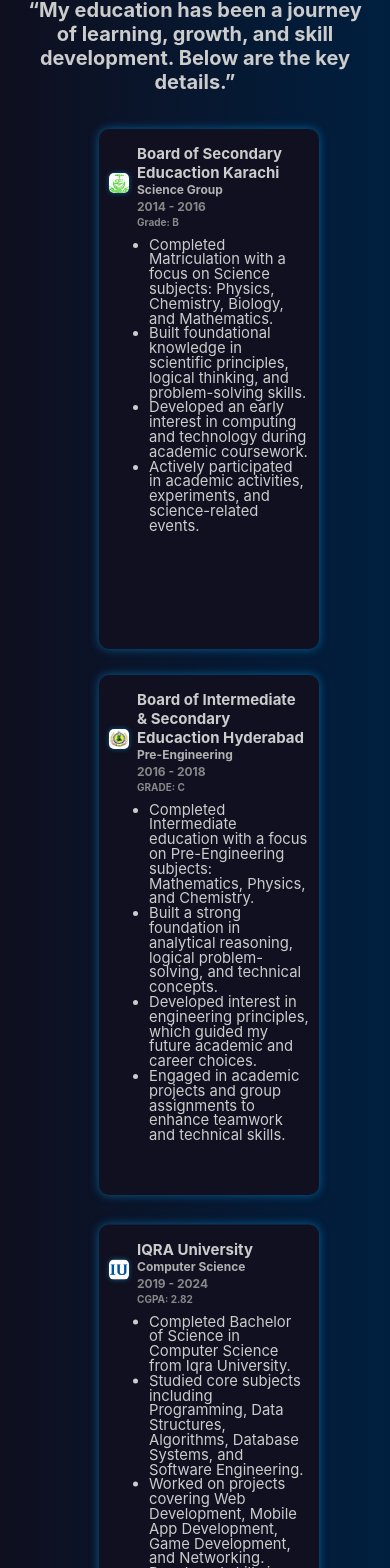
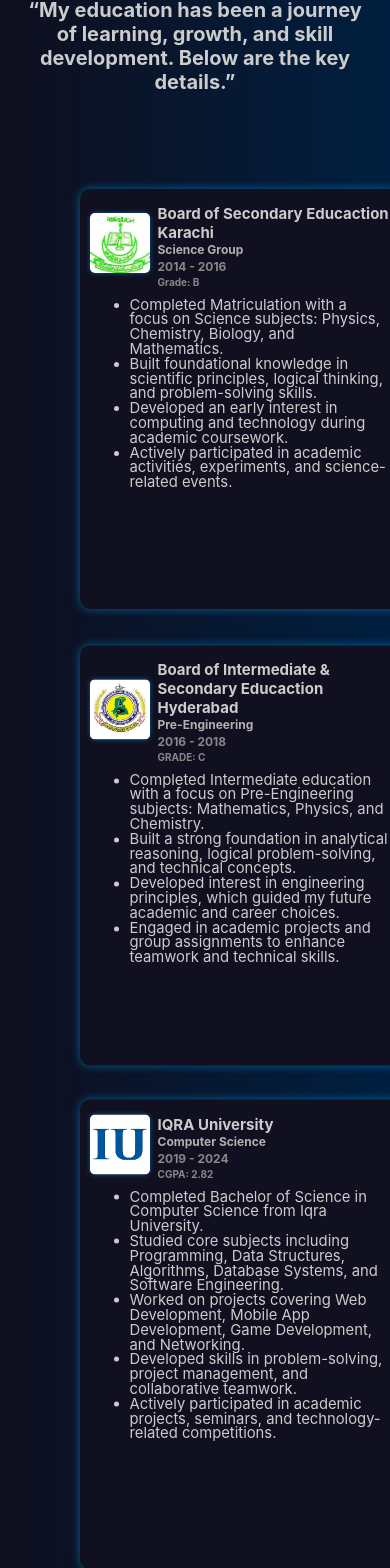
Before and after one commit to mohsinnq1/MyPortfolio, a React (Create React App) app: page / in a window 390 px wide. Shown: the part 3834-5402 px from the top of the page. Built offline with nearby package versions, Linux system fonts and the light colour scheme.

Commit message:
Update education.css

```diff
--- a/src/components/education.css
+++ b/src/components/education.css
@@ -287,7 +287,7 @@
     text-align: center;
     background: linear-gradient(90deg, #0f0f1f, #001f3f);
     padding: 100px 20px;
-    height: 1900px;
+    height: 1500px;
     color: white;
   }
 
@@ -324,8 +324,8 @@
   }
 
 .education-content-image {
-  width: 20px;
-  height: 20px;
+  width: 60px;
+  height: 60px;
   border-radius: 5px;
   overflow: hidden;
   margin-right: 8px;
@@ -333,8 +333,8 @@
   box-shadow: 0 0 5px rgba(0, 170, 255, 0.5);
 }
 .education-content-image img {
-  width: 20px;
-  height: 20px;
+  width: 60px;
+  height: 60px;
   object-fit: cover;
 }
   .education-content-info h3 {
@@ -361,7 +361,7 @@
   font-weight: bold;
 }
   .desc {
-  font-size: 12px !important;
+  font-size: 15px !important;
   line-height: 1.5;
   text-align: left;
 }
@@ -371,9 +371,9 @@
   margin: 152px 0;
   top: 380px;
   position: absolute;
-  left: calc(10% + 20px);
-  width: 200px;
-  height: 500px;
+  left: calc(5% + 20px);
+  width: 300px;
+  height: 400px;
   transform: translateY(-60%) translateX(40px);
   padding: 10px;
   border-radius: 10px;
@@ -386,11 +386,11 @@
   background: #101020;
   margin: 100px 0;
   position: absolute;
-  left: calc(10% + 20px);
-  width: 200px;
-  height: 500px;
+  left: calc(5% + 20px);
+  width: 300px;
+  height: 400px;
   top: 250px; /* Push second block down */
-  transform: translateY(80%) translateX(40px);
+  transform: translateY(92%) translateX(40px);
   padding: 10px;
   border-radius: 10px;
   text-align: center;
@@ -402,11 +402,11 @@
   background: #101020;
   margin: 100px 0;
   position: absolute;
-  left: calc(10% + 20px);
-  width: 200px;
-  height: 500px;
+  left: calc(5% + 20px);
+  width: 300px;
+  height: 450px;
   top: 550px; /* Push third block even further down */
-  transform: translateY(128%) translateX(40px);
+  transform: translateY(115%) translateX(40px);
   padding: 10px;
   border-radius: 10px;
   text-align: center;
```
